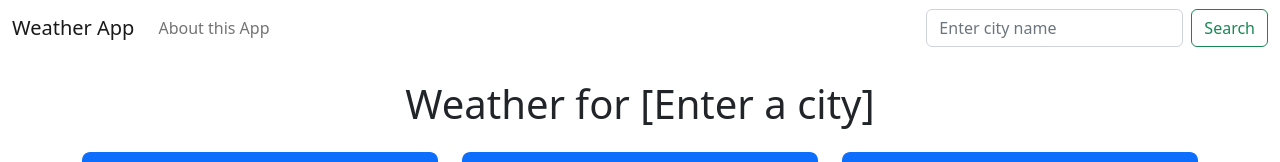
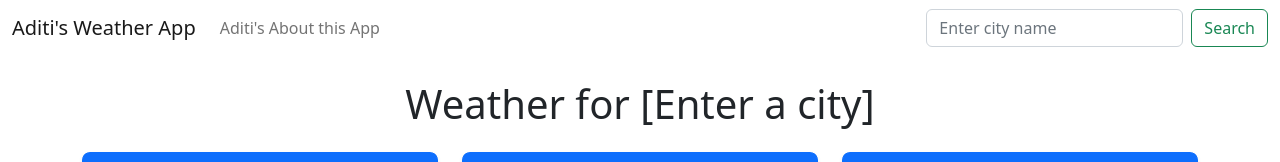
Before and after one commit to AditiGawande4/weather-app, a plain HTML site: page index.html in a window 1280 px wide. Shown: the top 162 px of the page. Drawn offline with nearby package versions, Linux system fonts and the light colour scheme.

Commit message:
Update index.html

```diff
--- a/index.html
+++ b/index.html
@@ -40,14 +40,14 @@
   <body>
     <nav class="navbar navbar-expand-lg bg-body-tertiary">
         <div class="container-fluid">
-          <a class="navbar-brand" href="#">Weather App</a>
+          <a class="navbar-brand" href="#">Aditi's Weather App</a>
           <button class="navbar-toggler" type="button" data-bs-toggle="collapse" data-bs-target="#navbarSupportedContent" aria-controls="navbarSupportedContent" aria-expanded="false" aria-label="Toggle navigation">
             <span class="navbar-toggler-icon"></span>
           </button>
           <div class="collapse navbar-collapse" id="navbarSupportedContent">
             <ul class="navbar-nav me-auto mb-2 mb-lg-0">
               <li class="nav-item">
-                <a class="nav-link" href="#">About this App</a>
+                <a class="nav-link" href="#">Aditi's About this App</a>
                 <span class="tooltip-text">This app provides real-time weather updates for cities worldwide. Enter the name of the city in the search box and explore weather!</span>
               </li>
             </ul>
```
